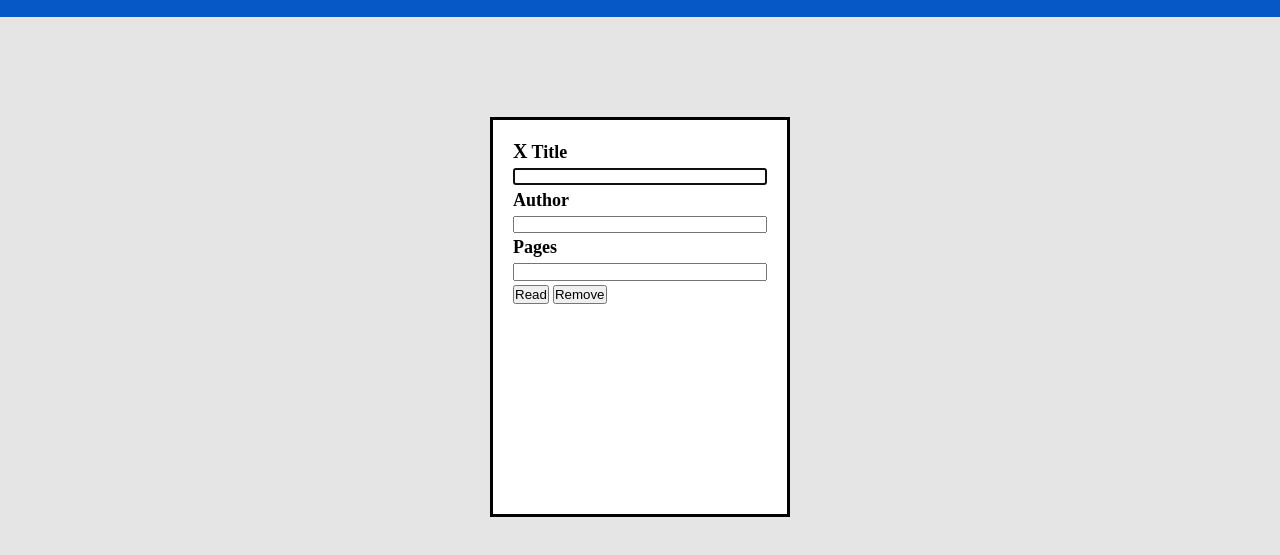
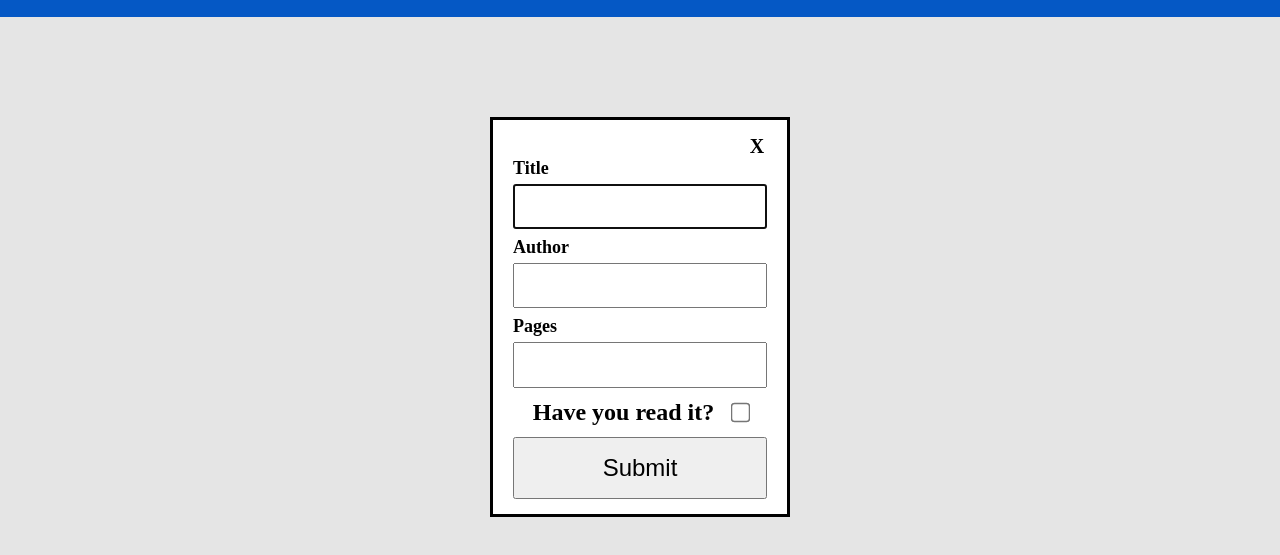
Before and after one commit to VycMajoris/Project-Library, a website: page index.html in a window 1280 px wide. Both pictures are taken after a click on the button "Add a book". Shown: the part 83-638 px from the top of the page. Drawn offline with Linux system fonts and the light colour scheme.

Commit message:
Start to implement adding objects and displaying them when the form is submitted.

```diff
--- a/index.html
+++ b/index.html
@@ -19,7 +19,7 @@
     <main></main>
 
     <dialog class="addBookDialog">
-      <form action="">
+      <form id="dialogForm" action="">
         <span class="closeDialog">X</span>
         <label for="title"
           >Title
@@ -33,13 +33,25 @@
 
         <label for="pages"
           >Pages
-          <input type="number" id="pages" name="pages" />
+          <input type="number" id="pages" name="pages" min="1" />
         </label>
 
         <div class="divider"></div>
 
-        <button>Read</button>
-        <button>Remove</button>
+        <div class="isReadDiv">
+          <label for="isRead">Have you read it?</label>
+          <input
+            type="checkbox"
+            id="isRead"
+            name="isRead"
+            value="Have you read it?"
+          />
+        </div>
+
+        <!-- <label for="submitBtn">
+          <input type="button" id="submitBtn" name="submit" value="Submit" />
+        </label> -->
+        <button type="submit" id="dialogSubmitBtn">Submit</button>
       </form>
     </dialog>
   </body>
--- a/script.js
+++ b/script.js
@@ -1,9 +1,9 @@
 /* eslint-disable no-plusplus */
 /* eslint-disable no-alert */
 const myLibrary = [
-  { title: "Hobbit", author: "Tolkien", pages: 142, read: true },
+  /*   { title: "Hobbit", author: "Tolkien", pages: 142, read: true },
   { title: "Sherlock", author: "DontKnow", pages: 432, read: false },
-  { title: "Cosmos", author: "Carl Sagan", pages: 348, read: false },
+  { title: "Cosmos", author: "Carl Sagan", pages: 348, read: false }, */
 ];
 
 // Constructor
@@ -28,6 +28,12 @@ const mainSection = document.querySelector("main");
 const addBookBtn = document.querySelector(".addBookBtn");
 const closeDialog = document.querySelector(".closeDialog");
 const addBookDialog = document.querySelector(".addBookDialog");
+const dialogSubmitBtn = document.querySelector("#dialogSubmitBtn");
+
+const titleInput = document.getElementById("title");
+const authorInput = document.getElementById("author");
+const pageInput = document.getElementById("pages");
+const isReadInput = document.getElementById("isRead");
 
 addBookBtn.addEventListener("click", () => {
   addBookDialog.showModal();
@@ -37,9 +43,25 @@ closeDialog.addEventListener("click", () => {
   addBookDialog.close();
 });
 
+function submitFunc(e) {
+  e.preventDefault();
+  const newBook = new Book();
+  titleInput.value = newBook.title;
+  authorInput.value = newBook.author;
+  pageInput.value = newBook.pages;
+  isReadInput.value = newBook.read;
+
+  myLibrary.push(newBook);
+  addBookDialog.close();
+  addBookCards();
+}
+
+dialogSubmitBtn.addEventListener("click", submitFunc);
+
 // addBookBtn.addEventListener("click", addBookForm);
 
-/* for (let i = 0; i < myLibrary.length; i++) {
+function addBookCards() {
+  for (let i = 0; i < myLibrary.length; i++) {
     const cardDiv = document.createElement("div");
 
     const bookTitle = document.createElement("p");
@@ -77,4 +99,5 @@ closeDialog.addEventListener("click", () => {
     removeBtn.style.padding = "20px";
 
     mainSection.appendChild(cardDiv);
-} */
+  }
+}
--- a/style.css
+++ b/style.css
@@ -100,10 +100,16 @@ main {
   width: 20%;
   height: auto;
   display: grid;
-  grid-template-rows: 4% repeat(3, 1fr) 1px repeat(2, 1fr);
-  gap: 20px;
+  grid-template-rows: 1fr;
+
+  min-width: 300px;
+}
+
+#dialogForm {
+  display: grid;
+  grid-template-rows: 4% repeat(3, 1fr) 1px repeat(2, 0.5fr);
+  align-items: center;
   padding: 20px;
-  min-width: 300px;
 }
 
 label {
@@ -115,8 +121,34 @@ label input {
   margin-top: 5px;
   padding: 0.5ch;
   width: 100%;
-  height: 80%;
+  height: 60%;
   font-size: 24px;
+}
+
+.isReadDiv {
+  display: flex;
+  justify-content: center;
+  gap: 20px;
+}
+
+[type="checkbox"] {
+  scale: 1.5;
+}
+
+.isReadDiv label {
+  font-size: 24px;
+}
+
+#dialogSubmitBtn {
+  margin-top: 20px;
+  margin-bottom: 10px;
+  height: 100%;
+  font-size: 24px;
+}
+
+.divider {
+  background-color: black;
+  width: 100%;
 }
 
 .addBookDialog span {
```
Lines whose indentation alone changed are shown as unchanged.
